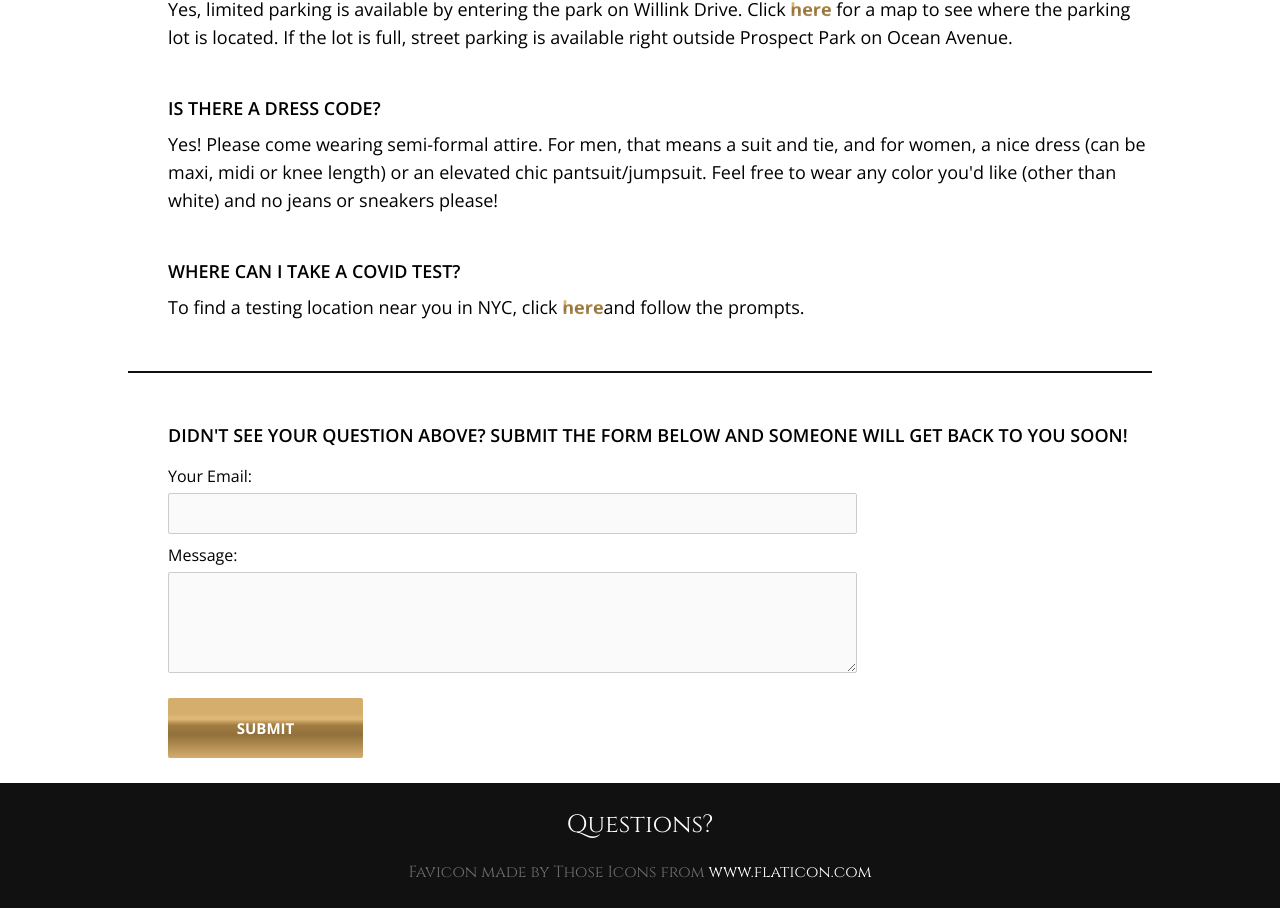
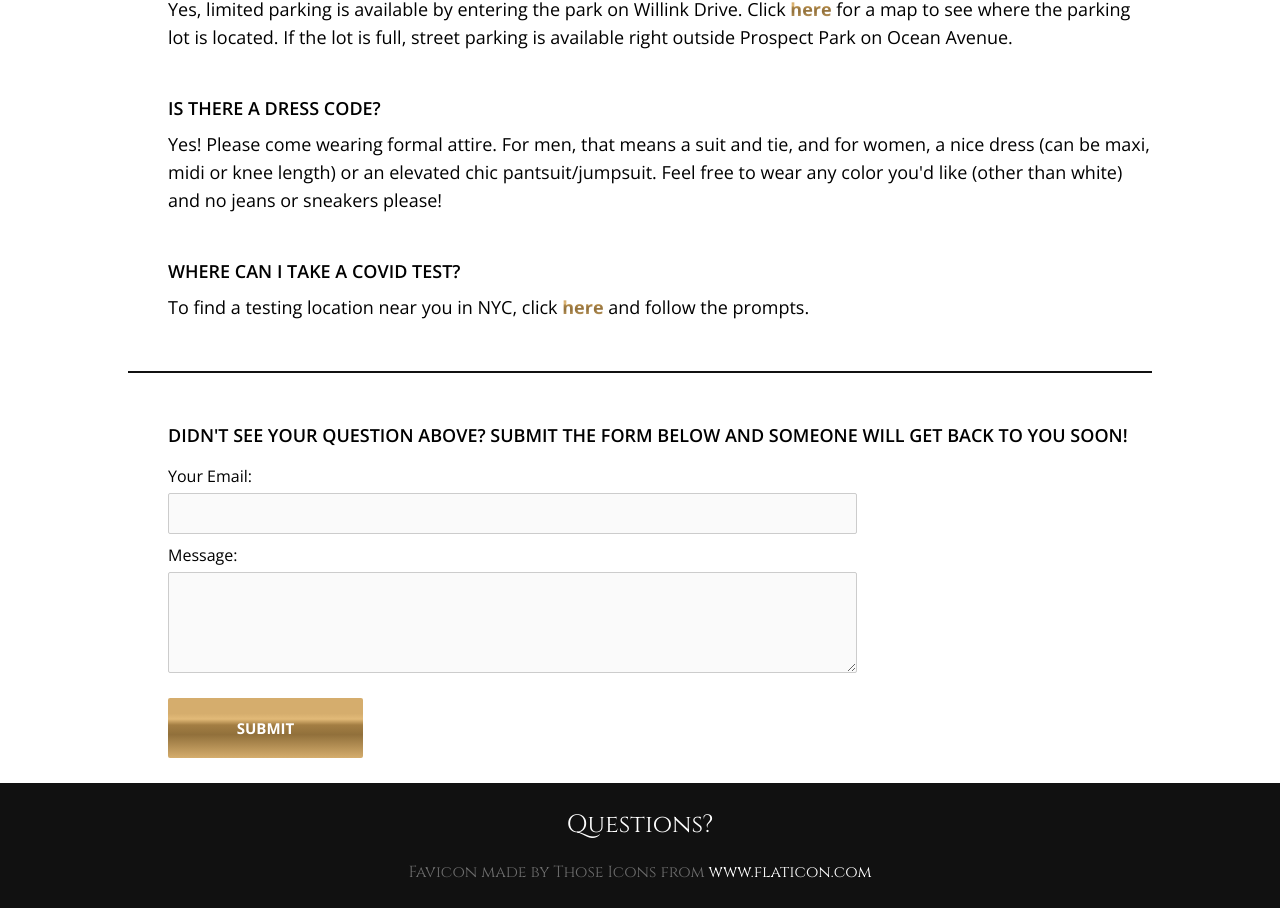
Before and after one commit to allicue/wedding-website, a React (Create React App) app: page /FAQ in a window 1280 px wide. Shown: the part 972-1880 px from the top of the page. Built offline with nearby package versions, Linux system fonts and the light colour scheme; a web font is replaced by a local one.

Commit message:
changed wording

```diff
--- a/src/screens/FAQ/FAQ.jsx
+++ b/src/screens/FAQ/FAQ.jsx
@@ -38,7 +38,7 @@ function FAQ(props) {
 
         <ul>
           <li className='question'>Is there a dress code?</li>
-          <li className='answer'>Yes! Please come wearing semi-formal attire. For men, that means a suit and tie, and for women, a nice dress
+          <li className='answer'>Yes! Please come wearing formal attire. For men, that means a suit and tie, and for women, a nice dress
           (can be maxi, midi or knee length) or an elevated chic pantsuit/jumpsuit. Feel free to wear any color you'd like (other than white)
           and no jeans or sneakers please!</li>
         </ul>
@@ -46,7 +46,7 @@ function FAQ(props) {
         <ul>
           <li className='question'>Where can I take a COVID test?</li>
           <li className='answer'>To find a testing location near you in NYC,
-          click<a className='random-links' target='_blank' rel="noreferrer" href="https://www1.nyc.gov/site/coronavirus/get-tested/covid-19-testing.page"> here</a>
+          click<a className='random-links' target='_blank' rel="noreferrer" href="https://www1.nyc.gov/site/coronavirus/get-tested/covid-19-testing.page"> here </a>
           and follow the prompts.</li>
         </ul>
 
--- a/src/screens/Homepage/Homepage.jsx
+++ b/src/screens/Homepage/Homepage.jsx
@@ -28,7 +28,7 @@ function Homepage(props) {
         <section className='column'>
           <h3 className='body-title'>Ceremony</h3>
           <p className="body-subtitle">6:00 PM</p>
-          <p className="homepage-text">We strongly encourage guests to arrive early to make your way through the park as we will be starting the ceremony promptly at 6:00 PM.</p>
+          <p className="homepage-text">We strongly encourage guests to arrive early to make your way through the park as the ceremony will begin promptly at 6:00 PM.</p>
 
           <img alt='couple' className='img-1 img-2' src={HomepageImg2} />
         </section>
```
